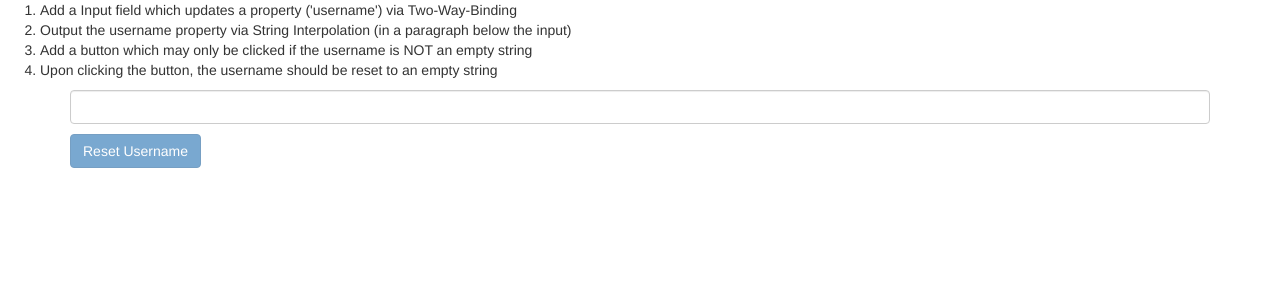
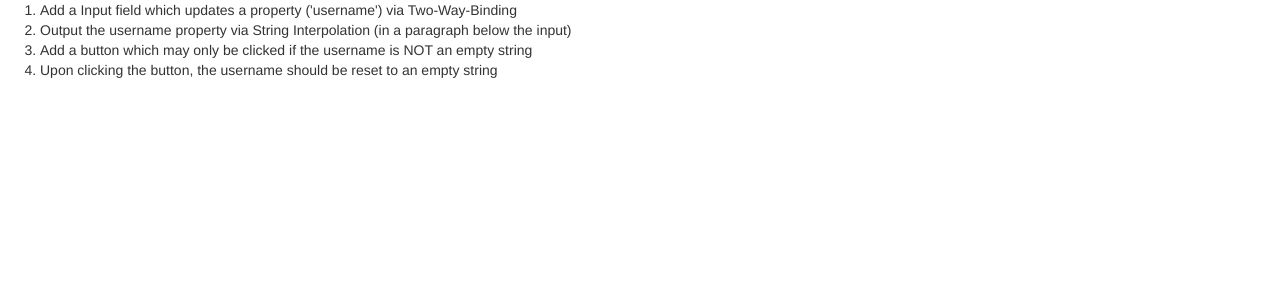
Before and after one commit to jrmahechad/angular-course-udemy, an Angular app: page / in a window 1280 px wide. Shown: the top 300 px of the page. Built offline with nearby package versions, Linux system fonts and the light colour scheme.

Commit message:
Revert "solution"
This reverts commit 81eb3af2aae910fba492e7db8524dc3923d34ba5.

```diff
--- a/src/app/app.component.html
+++ b/src/app/app.component.html
@@ -4,18 +4,3 @@
   <li>Add a button which may only be clicked if the username is NOT an empty string</li>
   <li>Upon clicking the button, the username should be reset to an empty string</li>
 </ol>
-<div class="container">
-  <input
-    type="text"
-    class="form-control"
-    [(ngModel)] = "username"
-  >
-  <p>{{username}}</p>
-  <button
-    class="btn btn-primary"
-    [disabled]="!usernameIsEmpty()"
-    (click)="onResetUsername()"
-    >
-  Reset Username
-</button>
-</div>
--- a/src/app/app.component.ts
+++ b/src/app/app.component.ts
@@ -6,11 +6,4 @@ import { Component } from '@angular/core';
   styleUrls: ['./app.component.css']
 })
 export class AppComponent {
-  username = '';
-  usernameIsEmpty() {
-    return !!this.username.length;
-  }
-  onResetUsername() {
-    this.username = '';
-  }
 }
```
